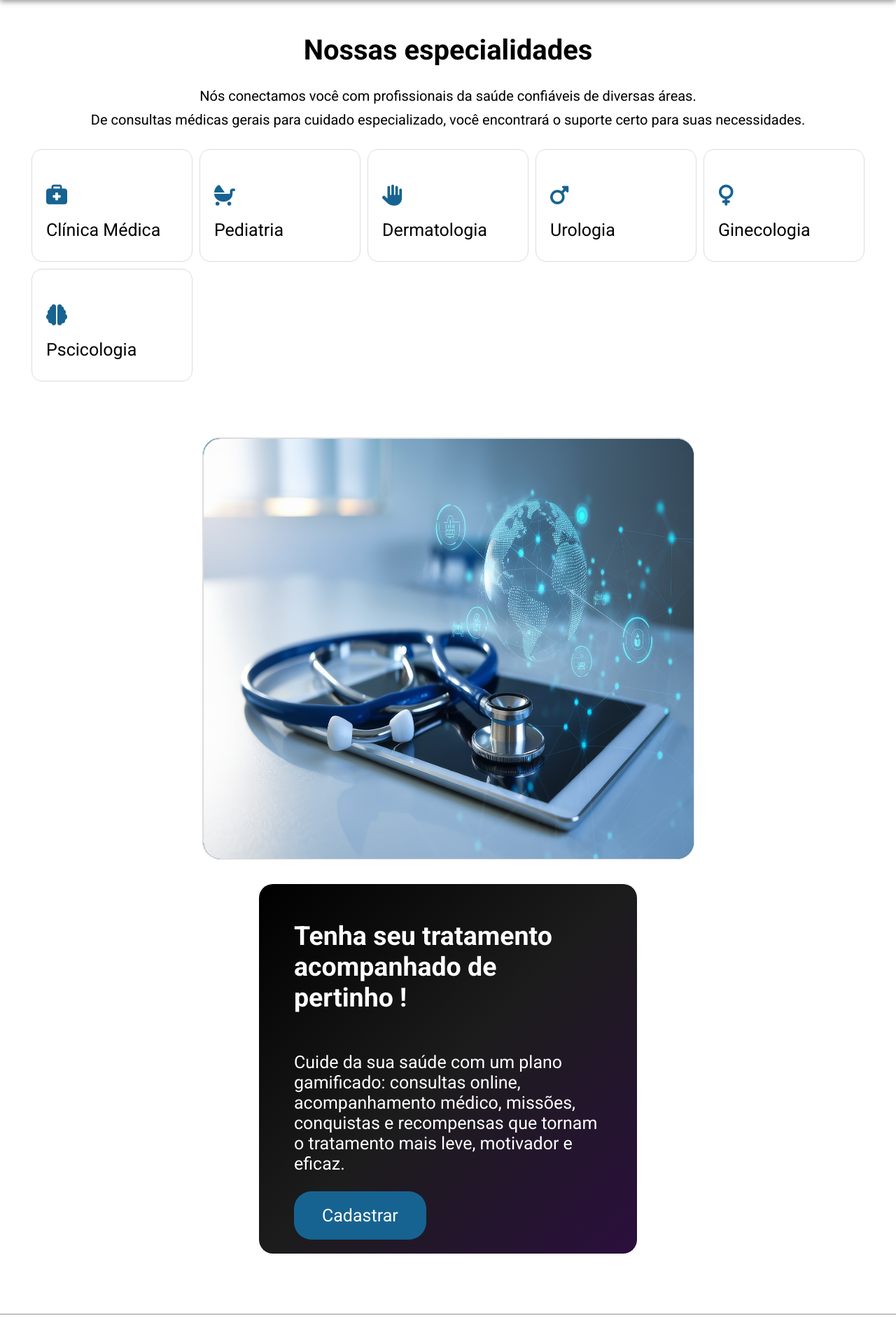
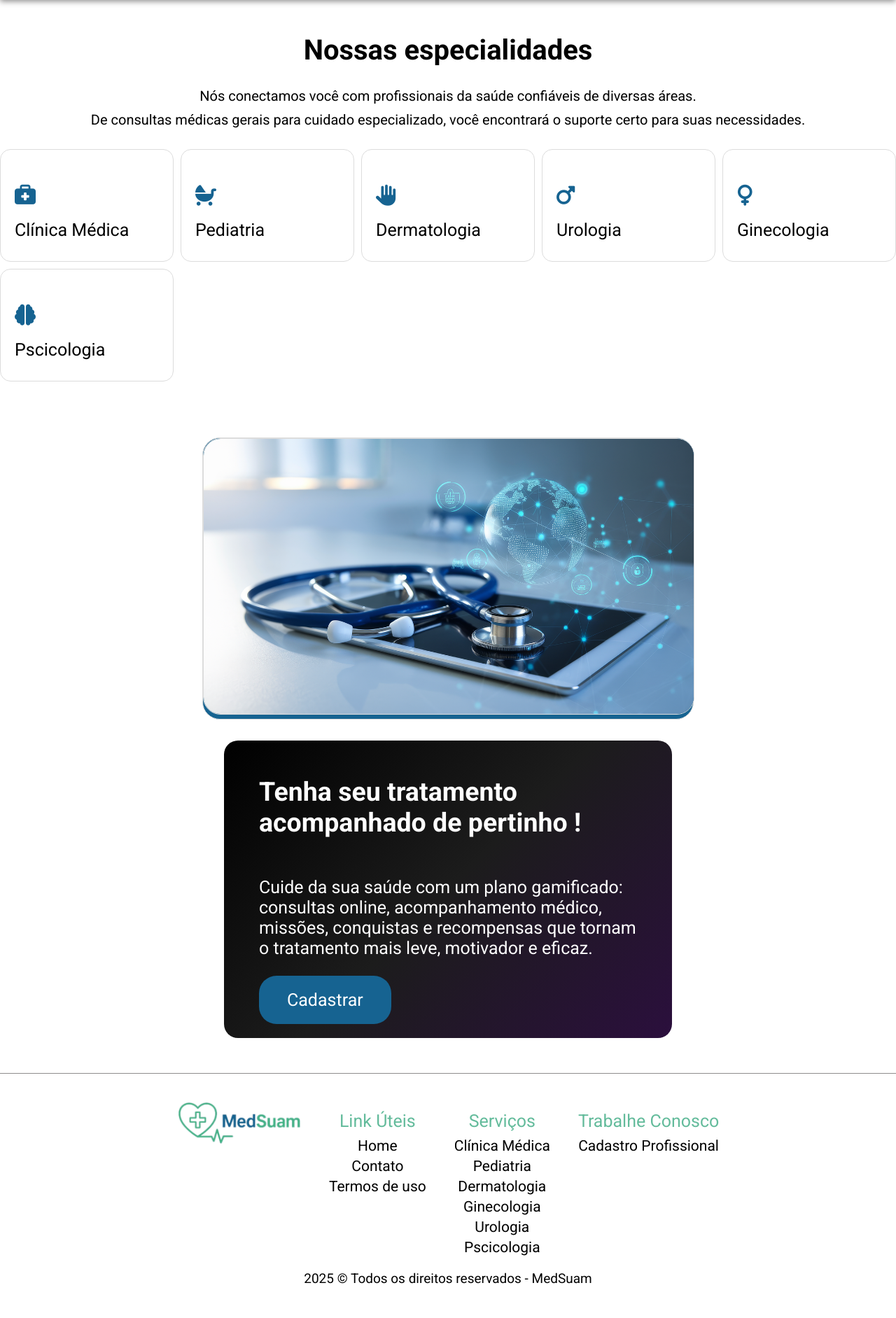
Before and after one commit to UnisuamWorkSpace/medSuam-Projeto, a PHP site: page / in a window 1280 px wide. Shown: the part 642-2525 px from the top of the page at 70% size. After the commit the page ends 2476 px from the top, so only its background shows below. Run offline with PHP 8.4, Linux system fonts and the light colour scheme; some web fonts are replaced.

Commit message:
mudanças na pagina principal

```diff
--- a/style.css
+++ b/style.css
@@ -373,7 +373,7 @@ footer {
 .especialidadeCardContainer {
     display:grid;
     gap:10px;
-    grid-template-columns: repeat(auto-fit,230px);
+    grid-template-columns: repeat(auto-fit, minmax(230px, 1fr));
     justify-content: center;
     align-items: center;
 }
@@ -446,3 +446,18 @@ footer {
     padding: 80px 0 50px 0;
     box-sizing: border-box;
 }
+
+.diferencialImg, .diferencial {
+    width: 100%;
+    max-width: 700px;
+    height: auto;
+}
+
+.diferencialContainer {
+    display: flex;
+    flex-wrap: wrap;
+    justify-content: center;
+    gap: 30px;
+    padding: 80px 20px 50px 20px;
+    box-sizing: border-box;
+}
```
